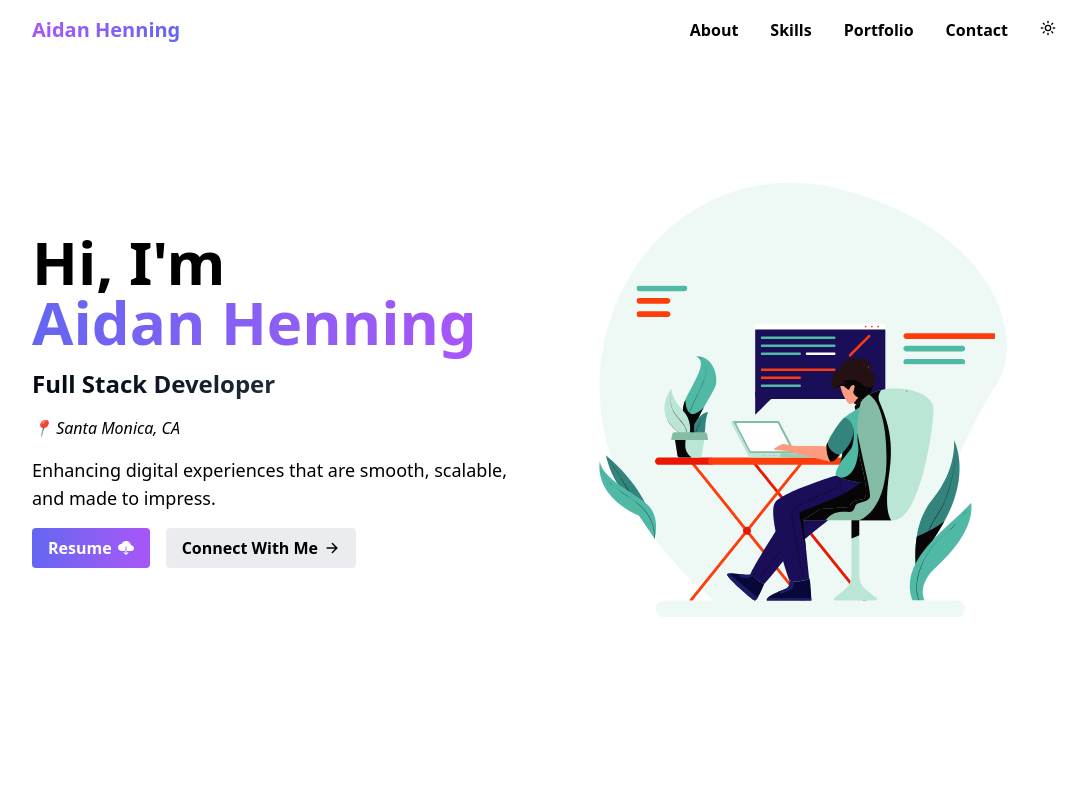
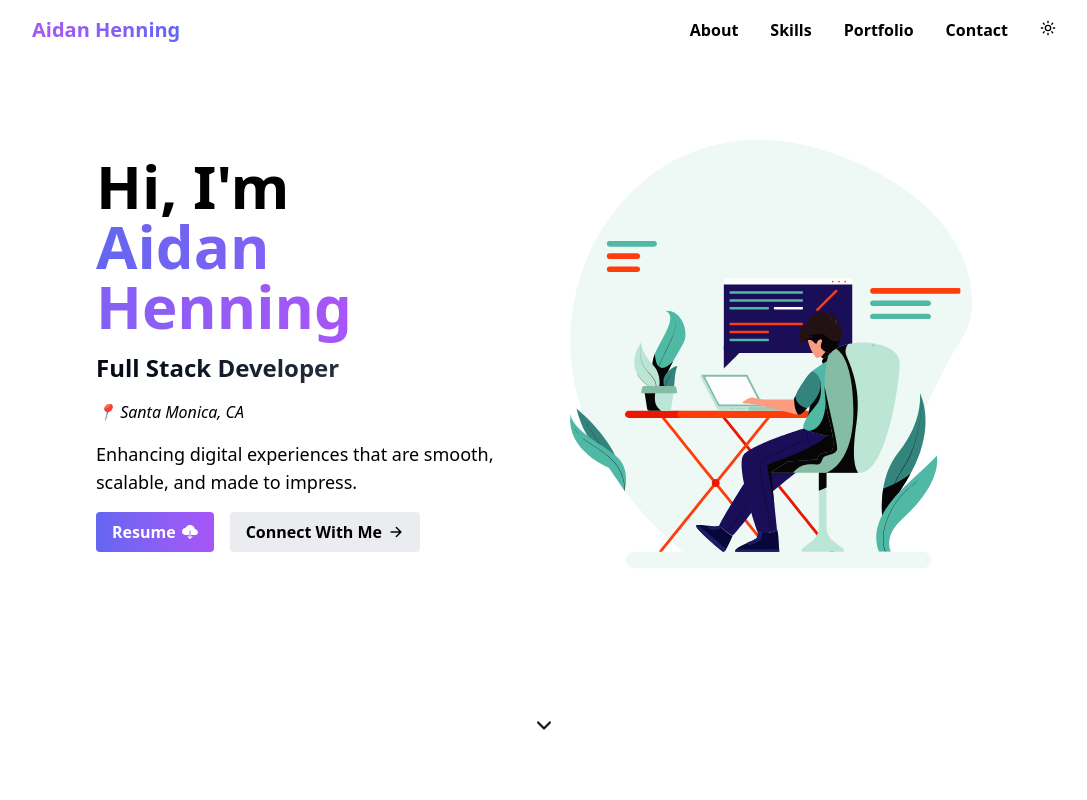
Before and after one commit to aidanhenning/Personal-Website, a React (Vite) app in the folder frontend/: page / in a window 1280 px wide. Shown: the top 800 px of the page, without its empty margins (96-1183 px from the left). Built offline with nearby package versions, Linux system fonts and the light colour scheme.

Commit message:
added arrow down animation to hero section

```diff
--- a/frontend/src/components/Hero/Hero.jsx
+++ b/frontend/src/components/Hero/Hero.jsx
@@ -2,6 +2,7 @@ import React from "react";
 import Lottie from "lottie-react";
 import animation from "../../assets/Programming Animation.json";
 import resume from "../../assets/aidanhenning_resume.pdf";
+import { FaChevronDown } from "react-icons/fa6";
 
 export default function Hero() {
   function scrollToSection(id) {
@@ -17,7 +18,7 @@ export default function Hero() {
       id="hero"
       className="flex min-h-screen overflow-hidden pt-24 md:pt-0 mb-[10%] md:mb-0"
     >
-      <div className="flex-grow mx-auto px-[10%] flex flex-col items-center justify-center md:grid md:grid-cols-2 gap-3">
+      <div className="flex-grow mx-auto px-[15%] flex flex-col items-center justify-center md:grid md:grid-cols-2 md:grid-rows-[auto_10%] gap-3">
         <div className="text-start space-y-4 mb-6 md:mb-0">
           <h1 className="text-5xl md:text-6xl font-bold">
             <span className="text-black dark:text-white">Hi, I'm</span> <br />
@@ -54,6 +55,9 @@ export default function Hero() {
         <div className="justify-self-center max-w-md">
           <Lottie animationData={animation} />
         </div>
+        <div className="col-span-full self-start justify-self-center text-black dark:text-white animate-bounce">
+          <FaChevronDown />
+        </div>
       </div>
     </div>
   );
```
